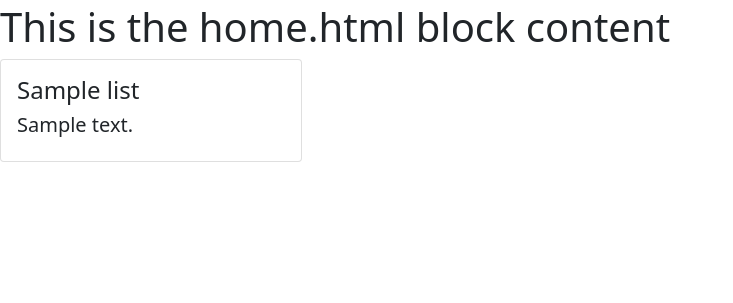
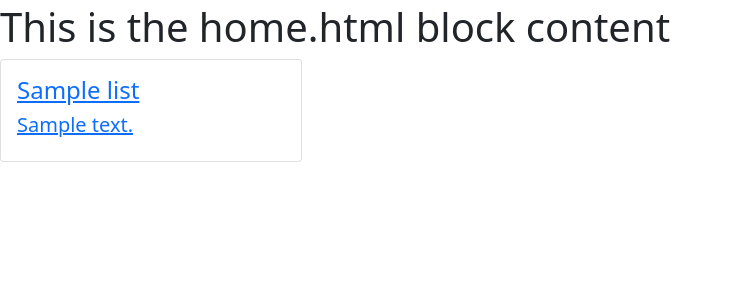
Before and after one commit to SolaraCI/capstone, a Django app: page / in a window 1280 px wide. Shown: the part 53-356 px from the top of the page, without its empty margins (0-733 px from the left). Run offline with Django 4.2, Linux system fonts and the light colour scheme; tables that the repository leaves empty hold one stand-in row (values such as "Sample post").

Commit message:
add links from list cards to associated lists

```diff
--- a/todo/templates/todo/home.html
+++ b/todo/templates/todo/home.html
@@ -7,10 +7,12 @@
     {% for list in lists %}
     <div class="col-3">
         <div class="card">
-            <div class="card-body">
-                <h4 class="card-title">{{list.name}}</h4>
-                <h5 class="card-content">{{list.description}}</h5>
-            </div>
+            <a href="lists/{{ list.id }}">
+                <div class="card-body">
+                    <h4 class="card-title">{{list.name}}</h4>
+                    <h5 class="card-content">{{list.description}}</h5>
+                </div>
+            </a>
         </div>
     </div>
     {% endfor %}
```
